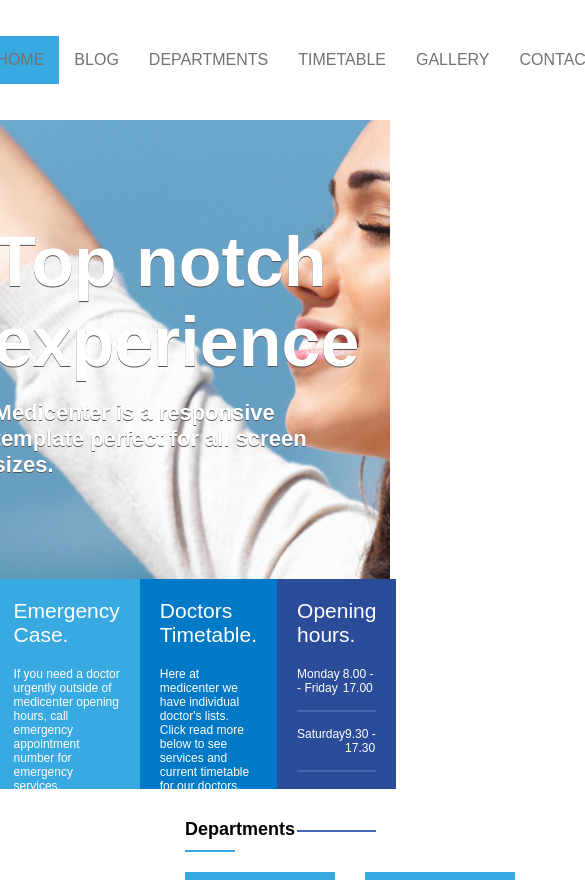
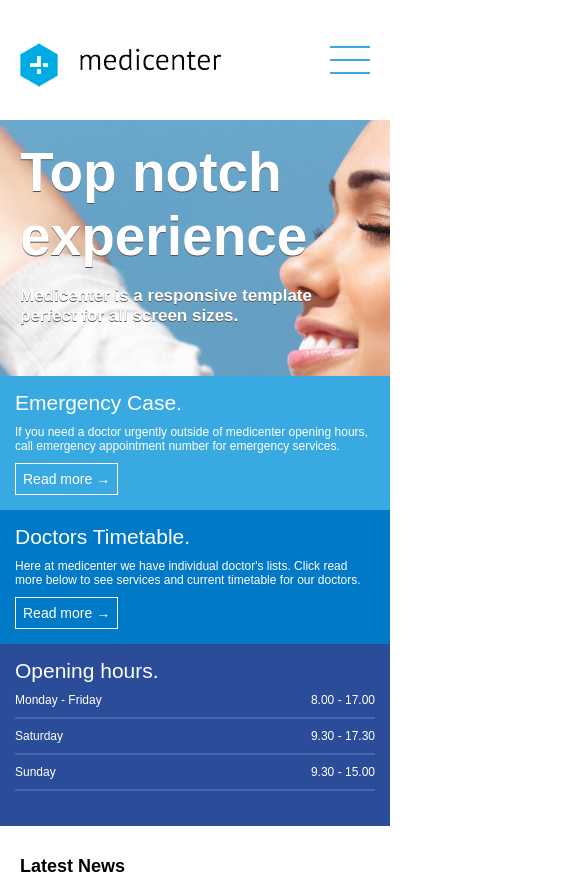
Before and after one commit to lucas-moont/medicenter-template, a plain HTML site: page index.html in a window 390 px wide. Shown: the top 880 px of the page, 585 px wide, since content can reach past the window. Drawn offline with Linux system fonts and the light colour scheme.

Commit message:
Site responsivo.

```diff
--- a/assets/css/style.css
+++ b/assets/css/style.css
@@ -1,5 +1,9 @@
 *{
     font-family: Arial;
+}
+
+body, html{
+    overflow-x: hidden;
 }
 
 body {
@@ -21,6 +25,7 @@ header {
 }
 
 .logo{
+    margin-top: 14px;
     display: flex;
     align-items: center;
 }
@@ -28,6 +33,19 @@ header {
 .menu{
     display: flex;
     align-items: center;
+}
+
+.menuMobile {
+    display: none;
+    height: 40px;
+    width: 40px;
+    margin: 40px 0px;
+    margin-right: 20px;
+}
+
+.mm_line {
+    height: 2px;
+    background-color: #39aae1;
 }
 
 nav ul, nav li {
@@ -41,8 +59,9 @@ ul {
 }
 
 nav a {
+    font-size: 15px;
     display: block;
-    padding: 15px;
+    padding: 12px;
     text-decoration: none;
     text-transform: uppercase;
     color: #727272;
@@ -448,3 +467,103 @@ footer .widget_title_text{
     font-size: 10px;
     color: #42b3e5;
 }
+
+@media (max-width:600px){
+
+    .banner_headline {
+        padding: 20px;
+    }
+
+    .banner_headline h1 {
+        font-size: 55px;
+    }
+
+    .banner_headline h2 {
+        font-size: 17px;
+    }
+
+    .banner_options {
+        height: auto;
+        flex-direction: column;
+    }
+
+    .banner1,
+    .banner2,
+    .banner3{
+        padding: 15px;
+    }
+
+    .banner_desc {
+        margin: 10px 0px;
+    }
+
+    .banner1 a,
+    .banner2 a {
+        font-size: 14px;
+        padding: 7px;
+    }
+
+    .subline {
+        margin-top: 10px;
+        margin-bottom: 10px;
+    }
+
+    .banner_options{
+        margin-top: 30px;
+    }
+
+    #geral {
+        margin-top: 17px;
+    }
+
+    .container {
+        flex-direction: column;
+    }
+
+    #geral section,
+    #geral aside {
+        padding: 20px;
+    }
+
+    .footer_menu {
+        flex-direction: column;
+    }
+
+    .footer_area {
+        flex-direction: column;
+        padding: 20px;
+    }
+
+    .margin_footerarea {
+        margin-right: 0;
+        margin-bottom: 0;
+    }
+
+    .footer_copy{
+        padding-left: 20px;
+        padding-right: 20px;
+    }
+
+    header .container {
+        flex-direction: row;
+    }
+
+    nav ul {
+        display: none;
+        flex-direction: column;
+    }
+
+    header {
+        height: auto;
+    }
+
+    .logo {
+        padding-left: 20px;
+    }
+
+    .menuMobile{
+        display: flex;
+        flex-direction: column;
+        justify-content: space-around;
+    }
+}
--- a/index.html
+++ b/index.html
@@ -14,6 +14,11 @@
             </div>
 
             <div class="menu">
+                <div class="menuMobile">
+                    <div class="mm_line"></div>
+                    <div class="mm_line"></div>
+                    <div class="mm_line"></div>
+                </div>
                 <nav>
                     <ul>
                         <li class='active'><a href="#">Home</a></li>
```
